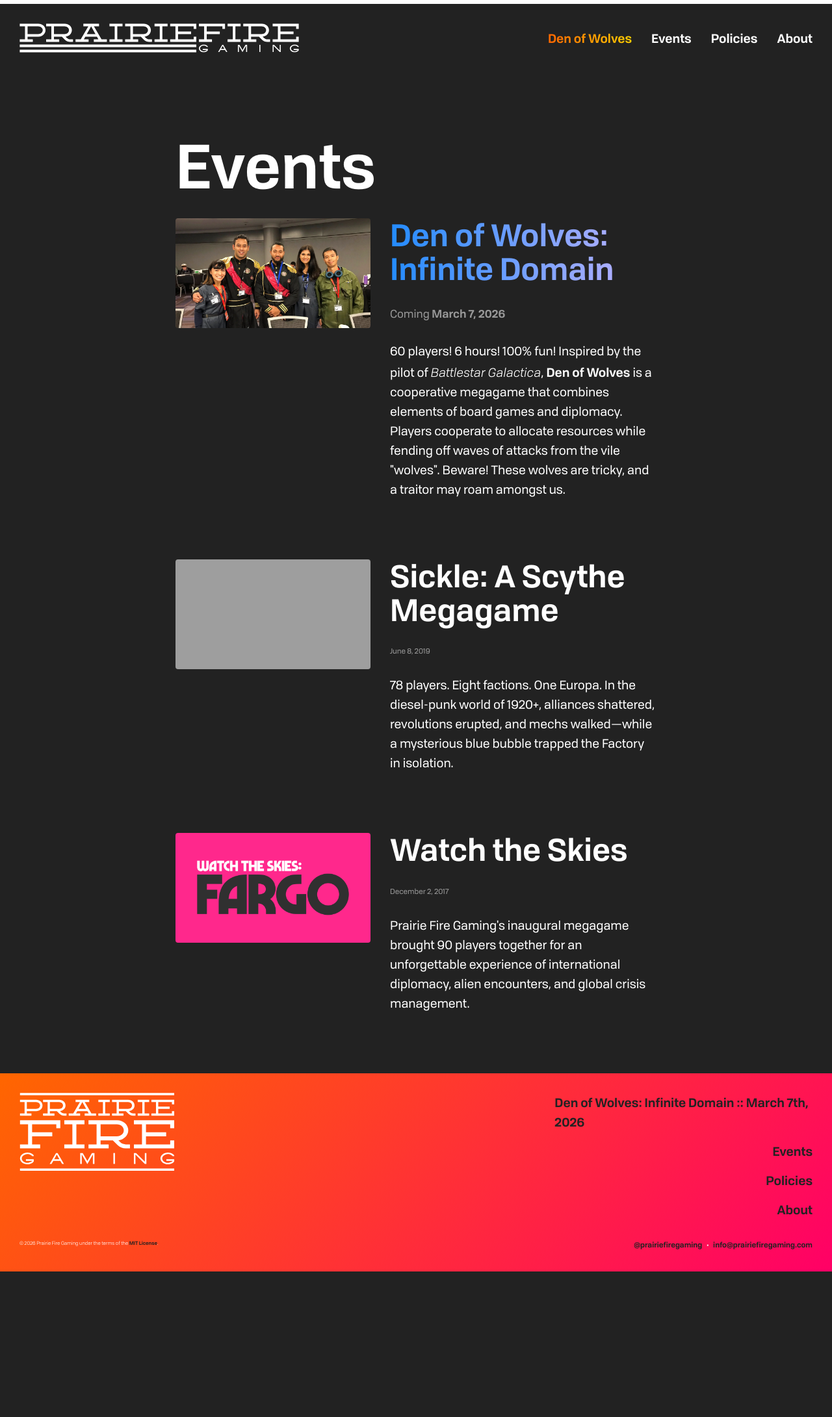
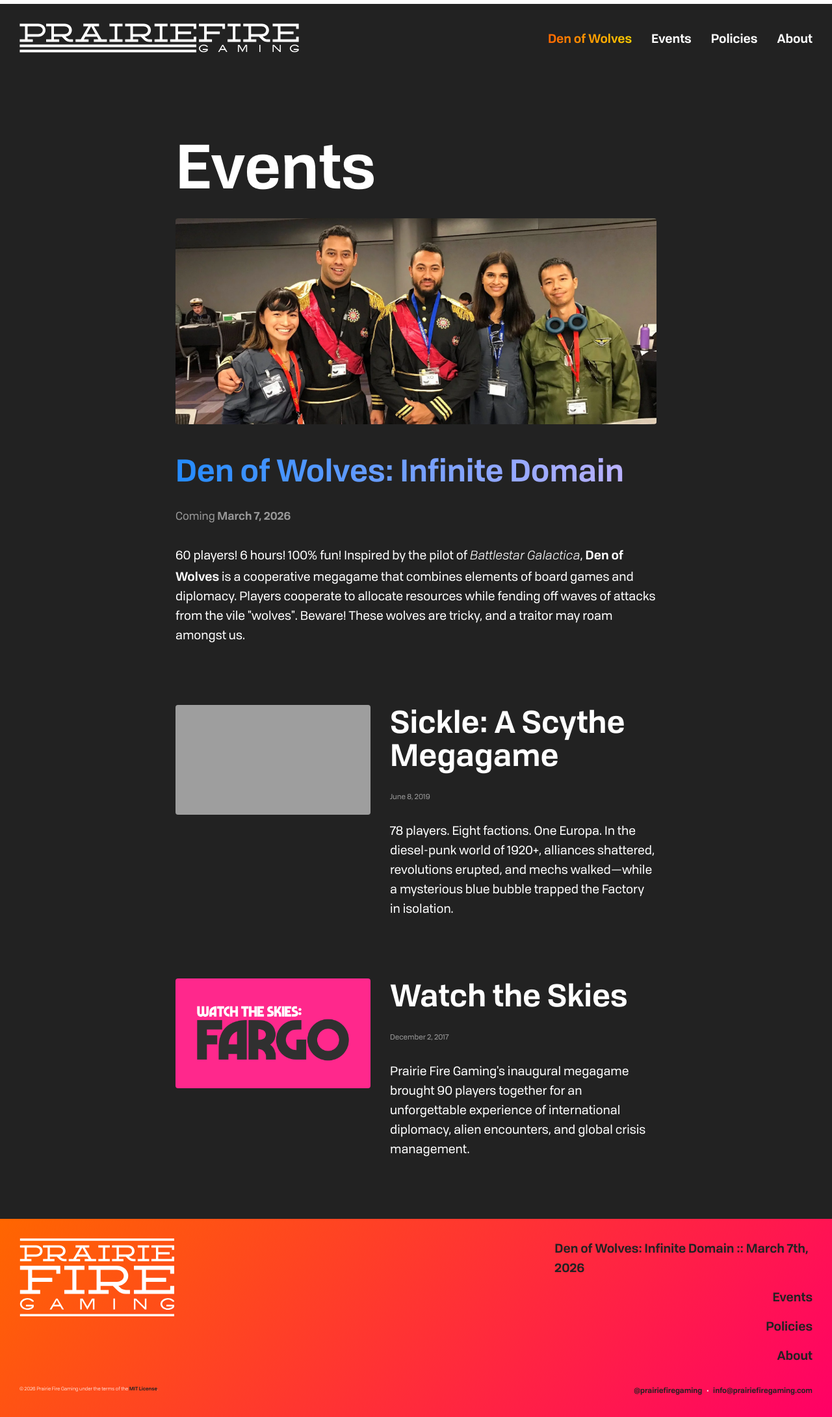
Before and after one commit to jedlimke/prairiefiregaming.com, a Jekyll site: the page built from events/index.md, in a window 1280 px wide. Shown: the whole page at 65% size. Built offline with Jekyll 4.4.1, drawn with Linux system fonts in a browser that asks for light colours; before the commit the page ends 1957 px from its top, so only the background shows below that; grey boxes are pictures that could not be loaded.

Commit message:
Bolder event presentation for DOW:ID in events page

```diff
--- a/_sass/base.scss
+++ b/_sass/base.scss
@@ -203,7 +203,7 @@ a {
 	color: var(--brand-yellow);
 	text-decoration: none;
 	font-weight: bold;
-	transition: all 100ms ease-in-out;
+	transition: color 100ms ease-in-out;
 	border-bottom: 2px solid transparent;
 
 	&:hover {
@@ -213,7 +213,7 @@ a {
 
 	// Apply transition to all nested elements so they smoothly inherit color changes
 	* {
-		transition: all 100ms ease-in-out;
+		transition: color 100ms ease-in-out;
 	}
 }
 
--- a/_sass/header.scss
+++ b/_sass/header.scss
@@ -148,7 +148,6 @@ label[for="hamburger"] {
         text-decoration: none;
         color: var(--brand-white);
         font-weight: bold;
-        transition: all 100ms ease-out;
 
         &:hover {
             color: var(--brand-yellow);
--- a/_sass/page.scss
+++ b/_sass/page.scss
@@ -25,6 +25,31 @@
 // EVENTS INDEX PAGE SPECIFIC STYLES
 // ============================================================================
 
+// Featured event - full column width image stacked on top
+.post-summary--featured {
+	.post-summary-link {
+		// Stack image and content vertically, full width
+		grid-template-columns: 1fr;
+		grid-template-areas:
+			"image"
+			"content";
+	}
+
+	.post-summary-image {
+		// Make image taller and more dramatic
+		aspect-ratio: 21 / 9;
+
+		@media screen and (max-width: 799px) {
+			aspect-ratio: 16 / 9;
+		}
+	}
+
+	.post-summary-content {
+		// Extra spacing for featured event
+		padding-top: calc(var(--spacing-unit) / 2);
+	}
+}
+
 // Override default link styles for post summary cards on events page
 .post-summary-link {
 	font-weight: normal;
--- a/events/index.md
+++ b/events/index.md
@@ -7,7 +7,7 @@ permalink: /events/
 <h1>Events</h1>
 
 <!-- Featured: Den of Wolves megagame page -->
-<article class="post-summary post-summary--with-image">
+<article class="post-summary post-summary--with-image post-summary--featured">
   <a href="{{ site.baseurl }}/events/den-of-wolves-2026/" class="post-summary-link">
     <div class="post-summary-image">
       <img src="/assets/megagames/den-of-wolves-hero.jpg" alt="Den of Wolves: Infinite Domain" loading="eager">
```
